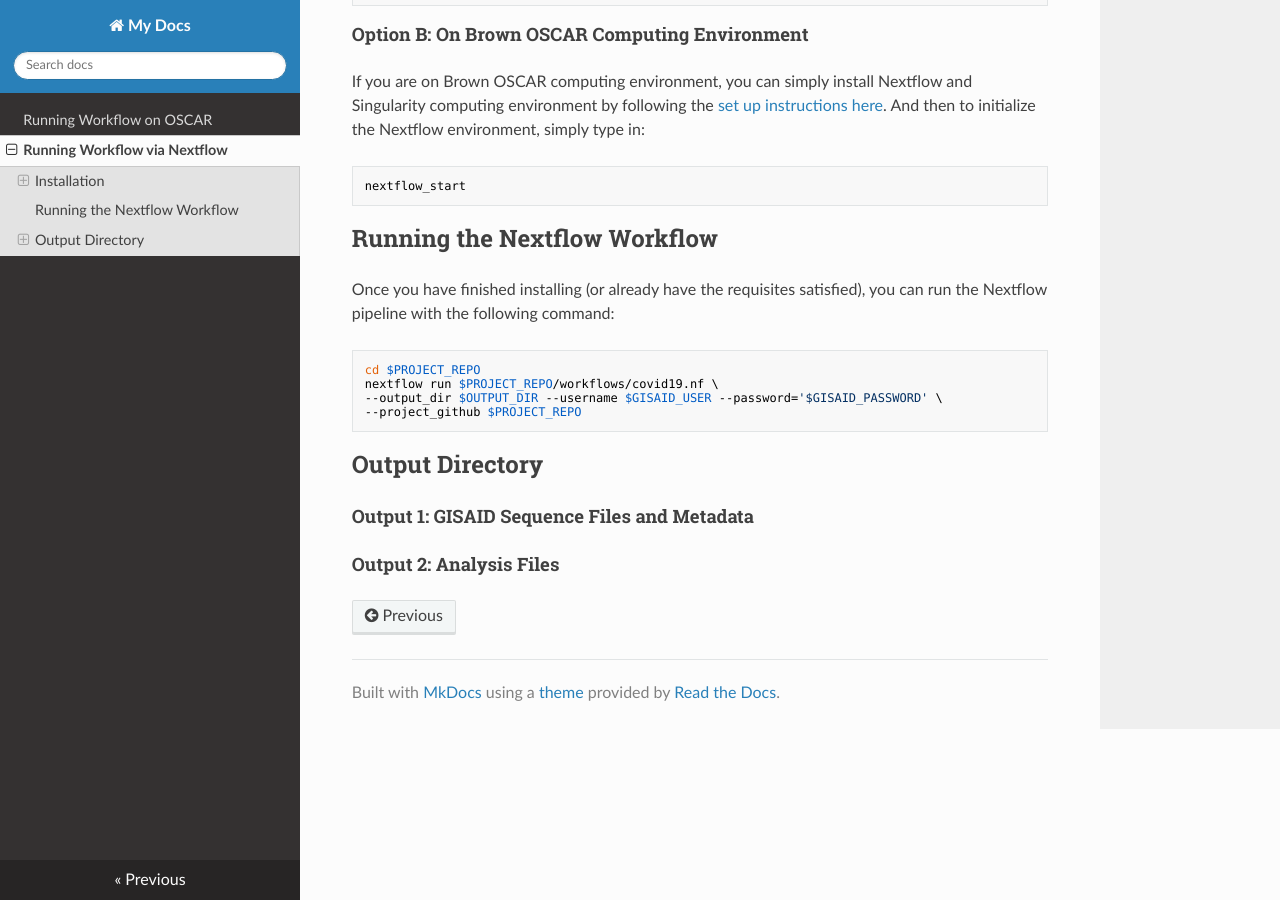
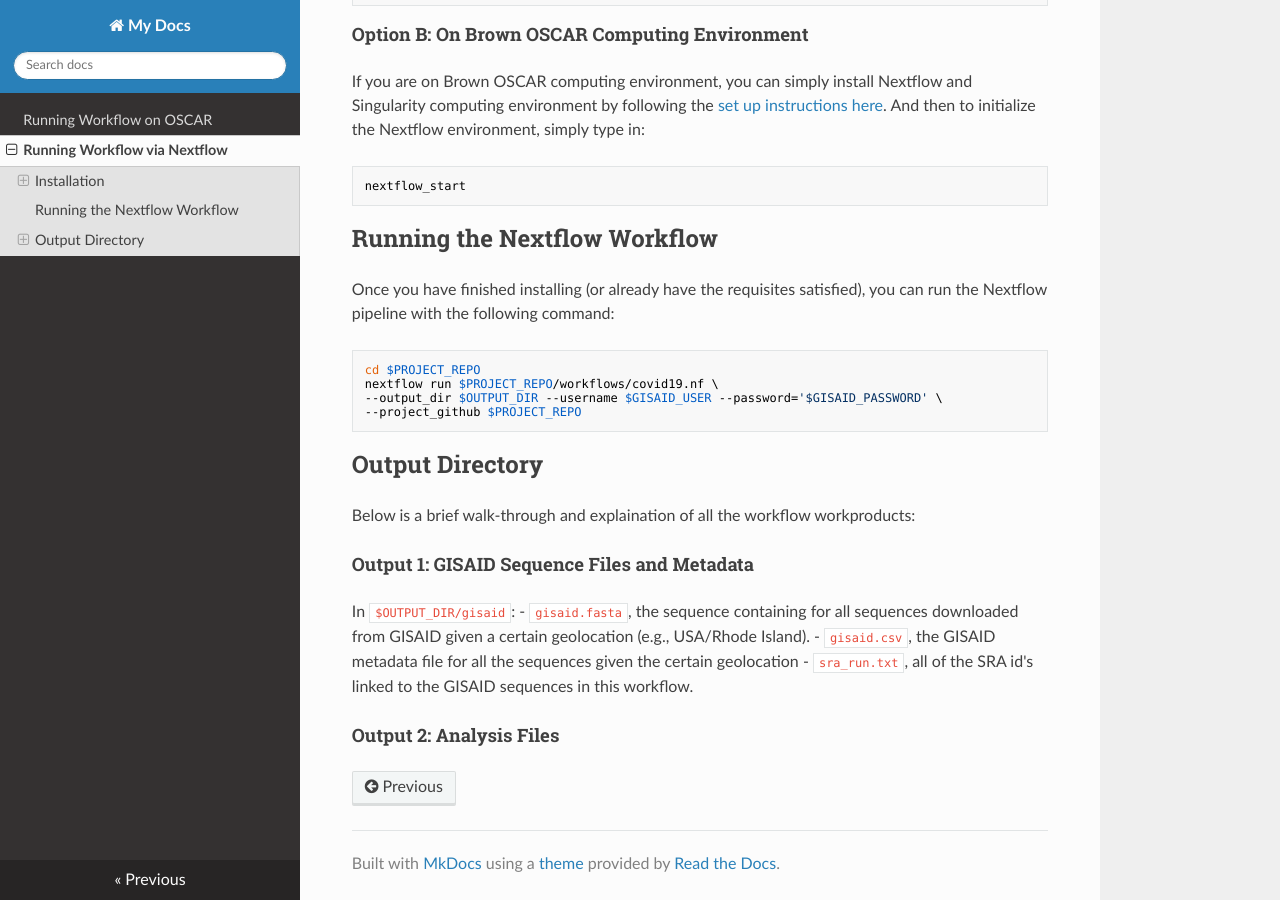
Before and after one commit to compbiocore/covid19_analysis, an MkDocs documentation site: the page built from metadata/documentation/docs/workflow.md, in a window 1280 px wide and 900 px high, scrolled down 857 px. Built offline with MkDocs 1.6.1, drawn with Linux system fonts in a browser that asks for light colours; nearby versions of some CDN libraries.

Commit message:
Update workflow.md
Check in additional documentation

```diff
--- a/metadata/documentation/docs/workflow.md
+++ b/metadata/documentation/docs/workflow.md
@@ -48,6 +48,13 @@ nextflow run $PROJECT_REPO/workflows/covid19.nf \
 
 ## Output Directory
 
+Below is a brief walk-through and explaination of all the workflow workproducts:
+
 #### Output 1: GISAID Sequence Files and Metadata
 
+In `$OUTPUT_DIR/gisaid`:
+ - `gisaid.fasta`, the sequence containing for all sequences downloaded from GISAID given a certain geolocation (e.g., USA/Rhode Island).
+ - `gisaid.csv`, the GISAID metadata file for all the sequences given the certain geolocation
+ - `sra_run.txt`, all of the SRA id's linked to the GISAID sequences in this workflow.
+
 #### Output 2: Analysis Files
```
